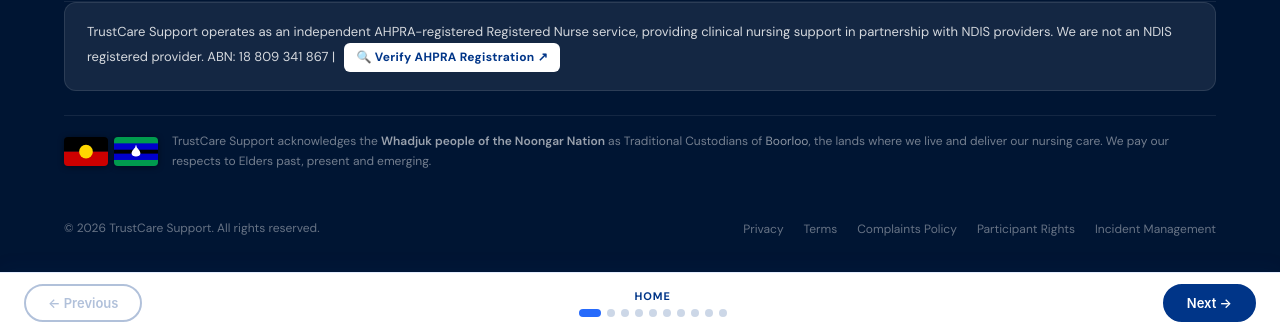
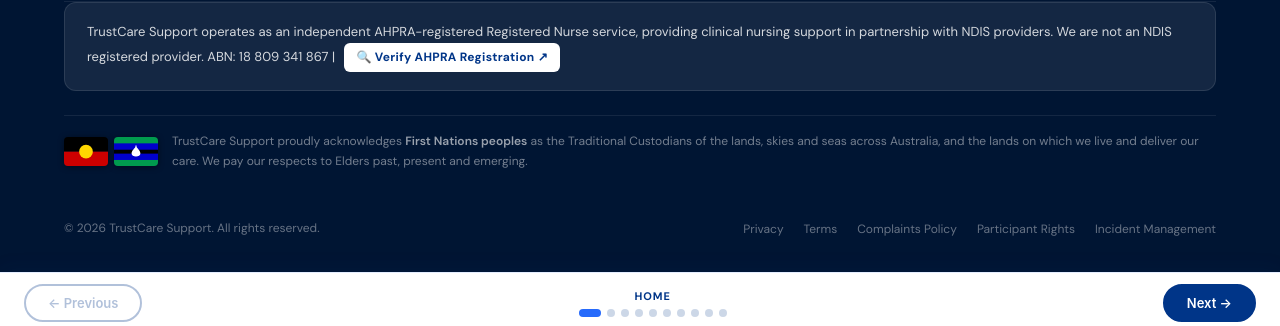
Before and after one commit to abassaj89-eng/TrustCare_NursingServices, a Jekyll site: the page built from index.html, in a window 1280 px wide and 900 px high, scrolled down 4294 px. Shown: the part 568-894 px from the top of the window. Built offline with Jekyll 4.4.1, drawn with Linux system fonts in a browser that asks for light colours; a script that is not in the unit is left out.

Commit message:
Update Acknowledgement of Country to general Australia-wide wording
Replaces region-specific Whadjuk/Noongar/Boorloo reference with inclusive
language covering all First Nations peoples across Australia, paraphrased
from Hireup and Star Care Group examples.

Co-Authored-By: Claude Sonnet 4.6 <noreply@anthropic.com>

```diff
--- a/index.html
+++ b/index.html
@@ -1561,7 +1561,7 @@
           </g>
         </svg>
       </div>
-      <p class="aoc-footer__text">TrustCare Support acknowledges the <strong>Whadjuk people of the Noongar Nation</strong> as Traditional Custodians of <em>Boorloo</em>, the lands where we live and deliver our nursing care. We pay our respects to Elders past, present and emerging.</p>
+      <p class="aoc-footer__text">TrustCare Support proudly acknowledges <strong>First Nations peoples</strong> as the Traditional Custodians of the lands, skies and seas across Australia, and the lands on which we live and deliver our care. We pay our respects to Elders past, present and emerging.</p>
     </div>
 
     <div class="footer__bottom">
```
